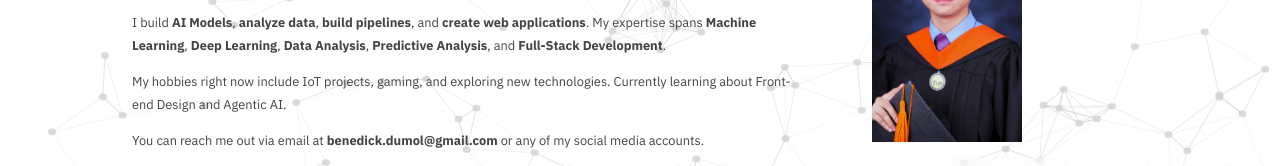
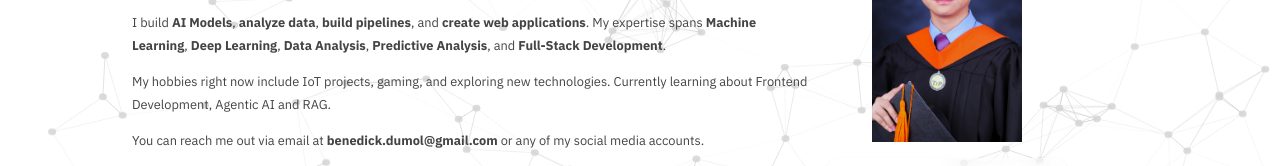
Before and after one commit to Wizxrdx/wizxrdx.github.io, a Next.js app: page / in a window 1280 px wide. Shown: the part 277-443 px from the top of the page. Built offline with nearby package versions, Linux system fonts and the light colour scheme.

Commit message:
fix: Update hobbies section to reflect current learning focus on Frontend Development and RAG

```diff
--- a/src/app/page.tsx
+++ b/src/app/page.tsx
@@ -46,7 +46,7 @@ export default function AboutPage() {
           My expertise spans <b>Machine Learning</b>, <b>Deep Learning</b>, <b>Data Analysis</b>, <b>Predictive Analysis</b>, and <b>Full-Stack Development</b>.
         </p>
         <p className={styles.sectionBody}>
-          My hobbies right now include IoT projects, gaming, and exploring new technologies. Currently learning about Front-end Design and Agentic AI.
+          My hobbies right now include IoT projects, gaming, and exploring new technologies. Currently learning about Frontend Development, Agentic AI and RAG.
         </p>
         <p className={styles.sectionBody}>
           You can reach me out via email at <b>benedick.dumol@gmail.com</b> or any of my social media accounts.</p>
```
